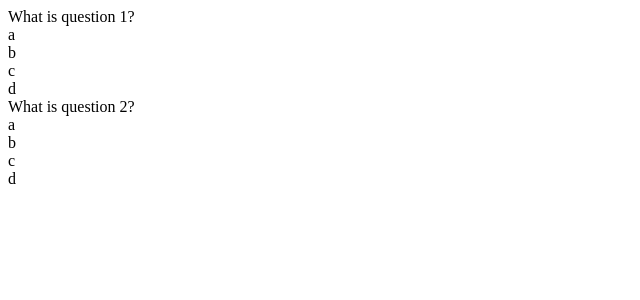
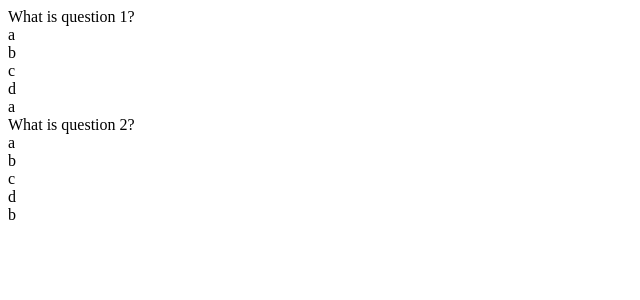
Before and after one commit to williamwdev/flashcard-react, a React (Create React App) app: page / in a window 1280 px wide. Shown: the top 300 px of the page, without its empty margins (0-640 px from the left). Built offline with nearby package versions, Linux system fonts and the light colour scheme.

Commit message:
implemented front and back feature for card, working on setting state for them

```diff
--- a/src/App.js
+++ b/src/App.js
@@ -14,7 +14,7 @@ const SAMPLE_FLASHCARDS = [
   {
     id: 1,
     question: 'What is question 1?',
-    answers: 'a',
+    answer: 'a',
     options: [
       'a',
       'b',
@@ -25,7 +25,7 @@ const SAMPLE_FLASHCARDS = [
   {
     id: 2,
     question: 'What is question 2?',
-    answers: 'b',
+    answer: 'b',
     options: [
       'a',
       'b',
--- a/src/Flashcard.js
+++ b/src/Flashcard.js
@@ -1,10 +1,19 @@
-import React from 'react';
+import React, { useState, useRef } from 'react';
 
 export default function Flashcard({ flashcard }) {
+  const [flip, setFlip] = useState(false);
+
+  const frontEl = useRef();
+  const backEl = useRef();
+
   return (
-    <div>
+    <div
+      className={`card ${flip ? 'flip' : ''}`} // dynamic classes
+      onClick={() => setFlip(!flip)}
+    >
+      <div className="front" ref={frontEl}>
         {flashcard.question}
-      <div className="flashcard-option">
+        <div className="flashcard-options">
           {flashcard.options.map((option) => {
             return (
               <div className="flashcard-option" key={option}>
@@ -14,5 +23,10 @@ export default function Flashcard({ flashcard }) {
           })}
         </div>
       </div>
+
+      <div className="back" ref={backEl}>
+        {flashcard.answer}
+      </div>
+    </div>
   );
 }
```
Lines whose indentation alone changed are shown as unchanged.
